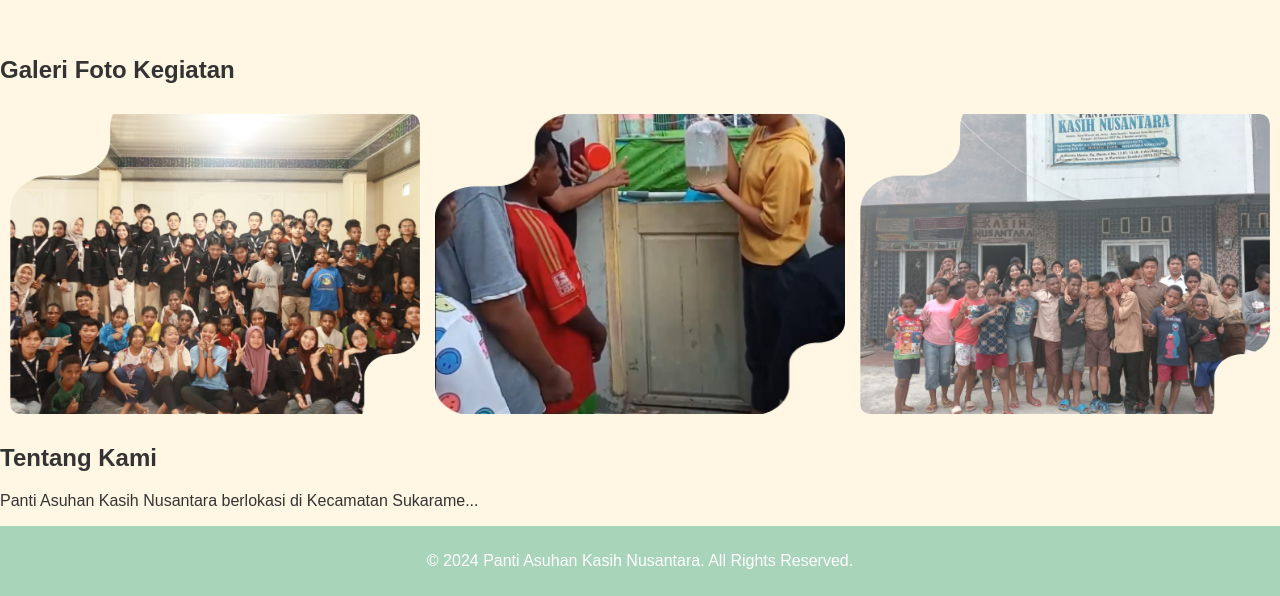
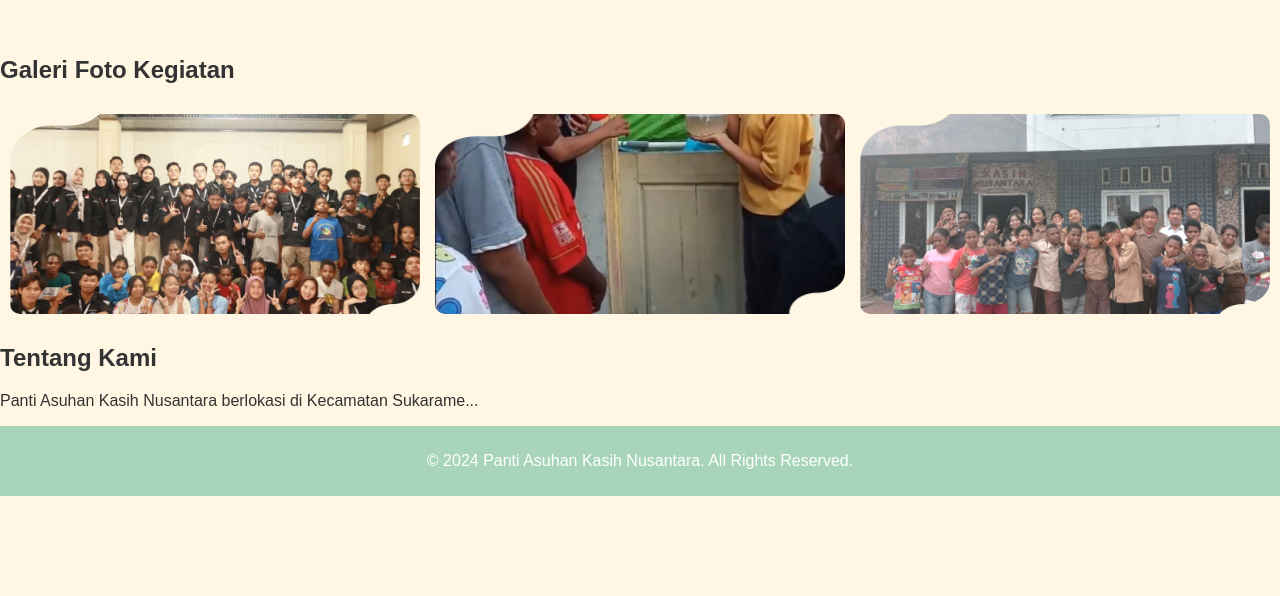
Before and after one commit to iceguya/cintanusantara, a plain HTML site: page index.html in a window 1280 px wide. Shown: the part 2077-2673 px from the top of the page. After the commit the page ends 2573 px from the top, so only its background shows below. Drawn offline with Linux system fonts and the light colour scheme.

Commit message:
update artikel

```diff
--- a/style_refined.css
+++ b/style_refined.css
@@ -85,9 +85,8 @@ header .donate-button {
 
 .gallery-grid img {
     width: 100%; /* Gambar memenuhi kolom */
-    height: auto; /* Menjaga rasio aspek gambar */
+    height: 200px; /* Tinggi tetap untuk menyamakan ukuran */
     object-fit: cover; /* Memastikan gambar proporsional */
-    max-height: 300px; /* Opsional: Batasi tinggi maksimal */
     border-radius: 10px; /* Opsional: Sudut melengkung */
 }
 
```
Also changed, not shown: index.html (+0 -1 lines).
